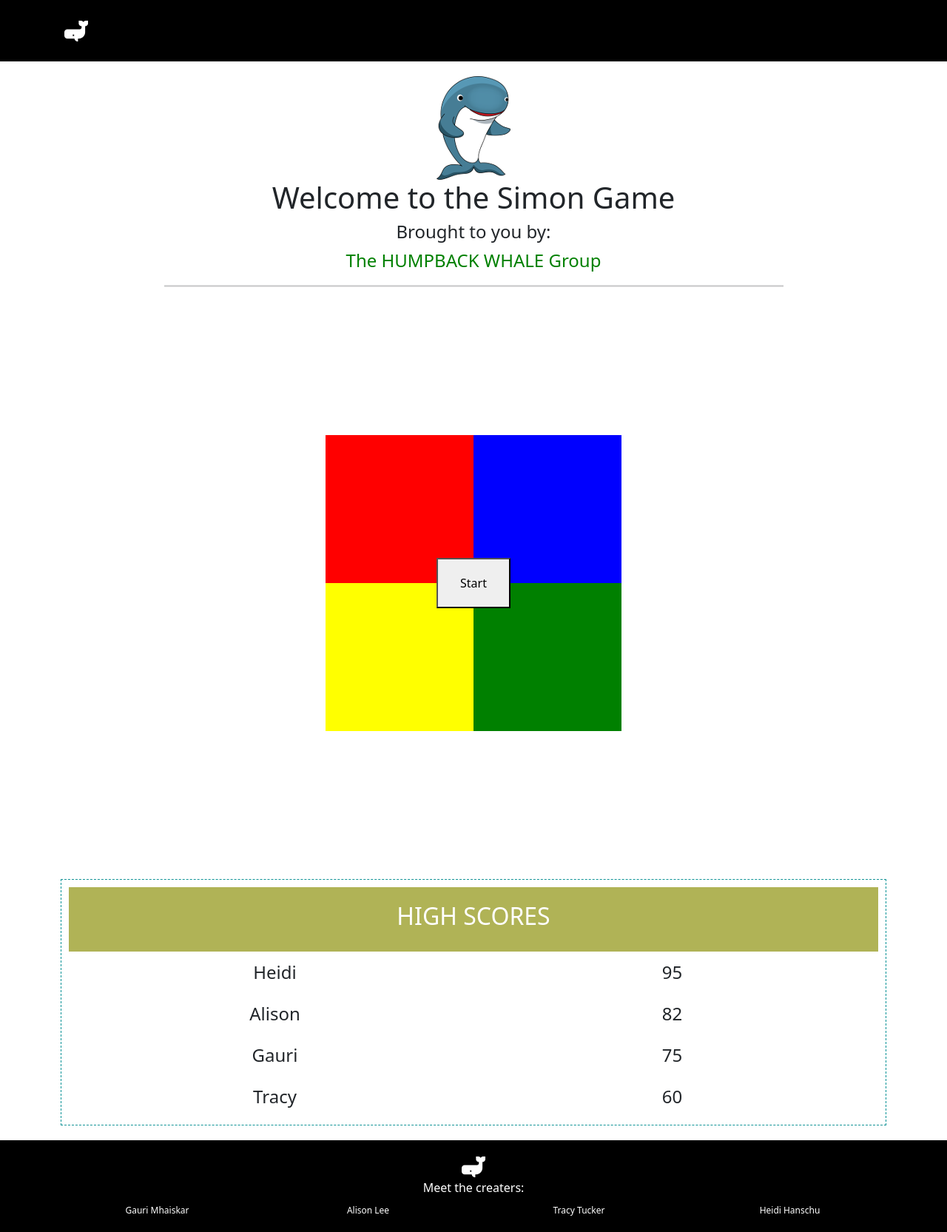
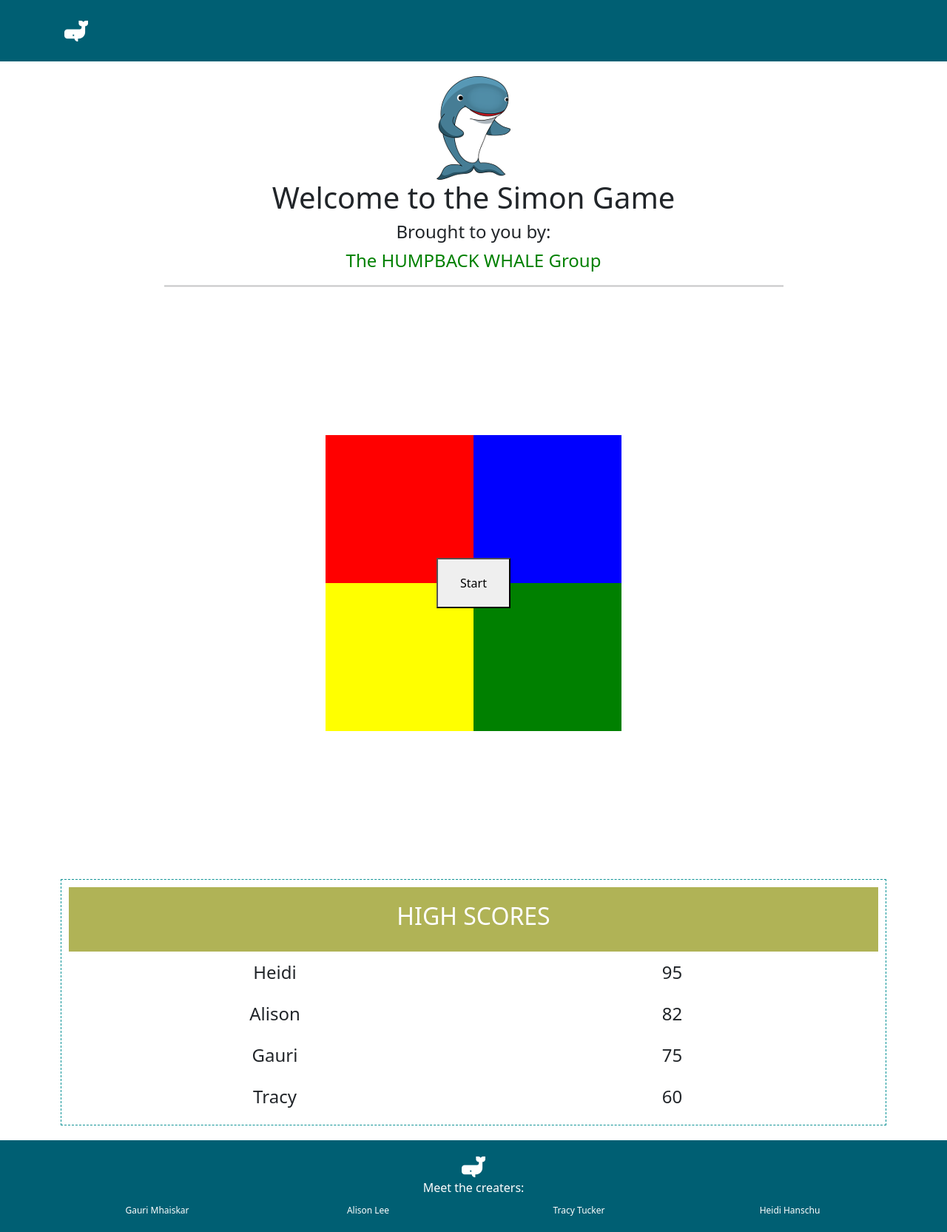
Before and after one commit to Ann-pixel/gdi-hackathon21-humpback, a React (Create React App) app: page / in a window 1280 px wide. Shown: the whole page at 74% size. Built offline with nearby package versions, Linux system fonts and the light colour scheme.

Commit message:
Changing nav and footer color

```diff
--- a/src/components/Footer.js
+++ b/src/components/Footer.js
@@ -5,7 +5,7 @@ import { Container, Row, Col } from 'react-bootstrap'
 const Footer = () => {
 
     const footerStyle={
-        backgroundColor: '#000',
+        backgroundColor: '#005F73',
         color: 'white',
         paddingTop: '20px',
         paddingBottom: '20px',
--- a/src/components/Navigation.js
+++ b/src/components/Navigation.js
@@ -4,7 +4,7 @@ import { Navbar, Container, Nav } from 'react-bootstrap'
 
 const Navigation = () => {
     const navStyle={
-        backgroundColor: '#000',
+        backgroundColor: '#005F73',
         color: 'white',
         paddingTop: '20px',
         paddingBottom: '20px',
```
